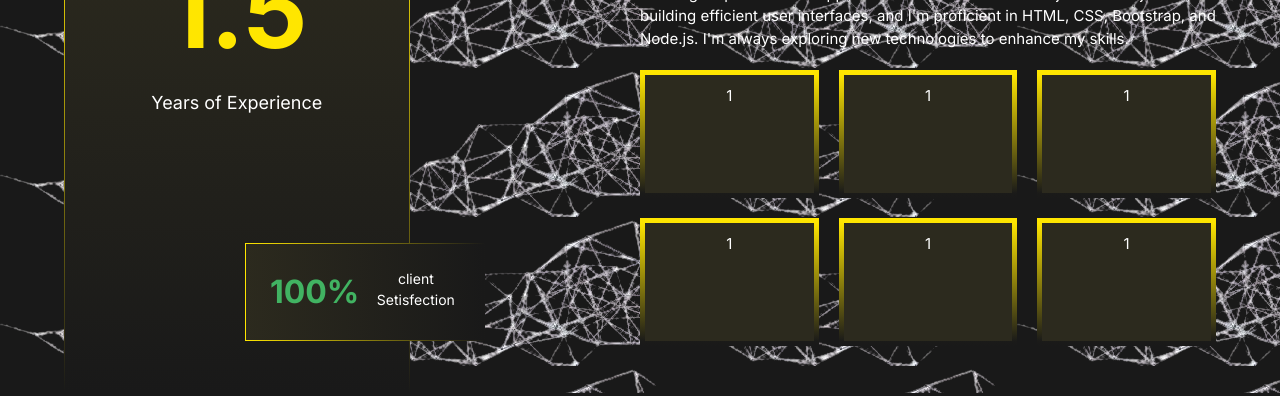
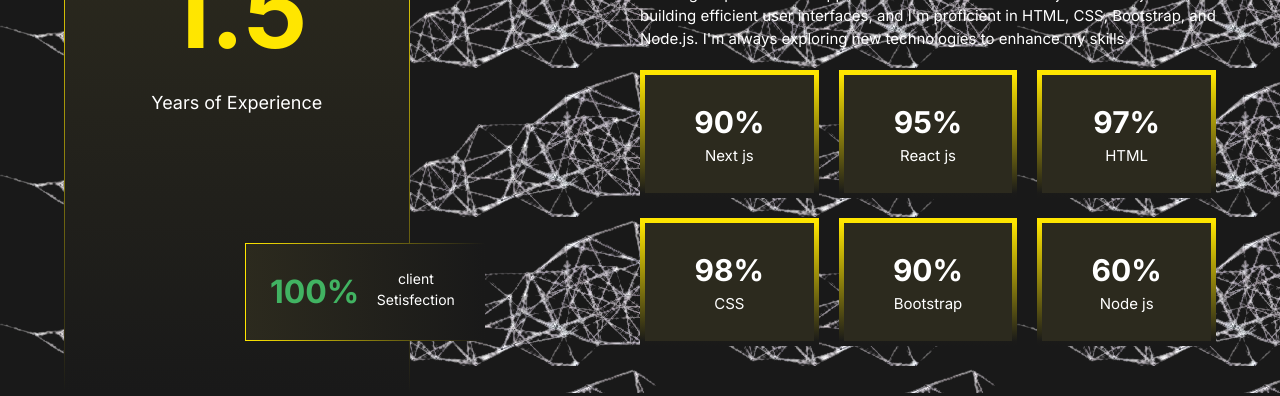
Before and after one commit to Rahulgautam8933/portfolio, a Next.js app: page / in a window 1280 px wide. Shown: the part 747-1143 px from the top of the page. Built offline with nearby package versions, Linux system fonts and the light colour scheme.

Commit message:
fix: home section 2

```diff
--- a/src/app/globals.css
+++ b/src/app/globals.css
@@ -292,8 +292,17 @@ body {
     height: 10vw;
     border-radius: 15px;
     overflow: hidden;
+    display: flex;
+    justify-content: center;
+    align-items: center;
+    flex-direction: column;
 
 
+}
+
+.homesec2box2 .homesec2 .number {
+    font-size: 30px;
+    font-weight: bold;
 }
 
 
--- a/src/compoments/Home/AboutSection/index.js
+++ b/src/compoments/Home/AboutSection/index.js
@@ -25,22 +25,28 @@ const AboutSection = () => {
                             <p>Hello! I'm Rahul Gautam, a web developer with 1.5 years of experience in creating responsive web applications. I specialize in React.js and Next.js for building efficient user interfaces, and I'm proficient in HTML, CSS, Bootstrap, and Node.js. I'm always exploring new technologies to enhance my skills.</p>
                             <div className='grid grid-cols-2  lg:grid-cols-3 2xl:grid-cols-3  md:grid-cols-3 sm:grid-cols-2 mt-5 gap-5'>
                                 <div className=' border-gradient2 homesec2'>
-                                    1
+                                    <span className="number" >90%</span>
+                                    <span>Next js</span>
                                 </div>
                                 <div className=' border-gradient2 homesec2'>
-                                    1
+                                    <span className="number" >95%</span>
+                                    <span  >React js</span>
                                 </div>
                                 <div className=' border-gradient2 homesec2'>
-                                    1
+                                    <span className="number" >97%</span>
+                                    <span>HTML</span>
                                 </div>
                                 <div className=' border-gradient2 homesec2'>
-                                    1
+                                    <span className="number" >98%</span>
+                                    <span>CSS</span>
                                 </div>
                                 <div className=' border-gradient2 homesec2'>
-                                    1
+                                    <span className="number" >90%</span>
+                                    <span>Bootstrap</span>
                                 </div>
                                 <div className=' border-gradient2 homesec2'>
-                                    1
+                                    <span className="number">60%</span>
+                                    <span>Node js</span>
                                 </div>
 
 
```
Also changed, not shown: 1 other file (tests, documents, lock files or other folders).
